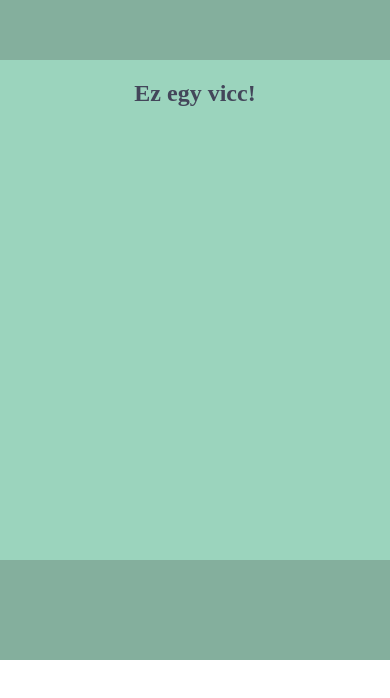
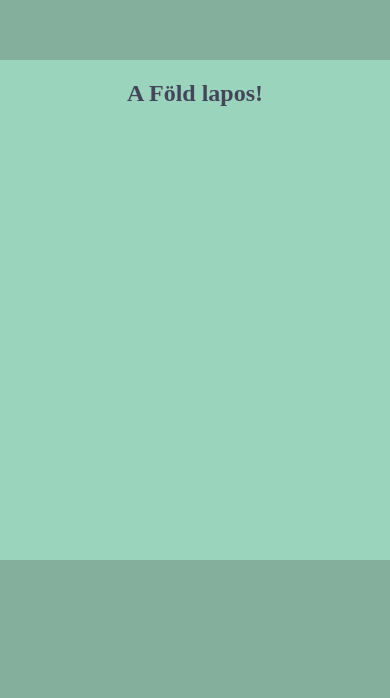
Before and after one commit to Soocy/itsajoke, a plain HTML site: page index.html in a window 390 px wide. Shown: the part 1240-1938 px from the top of the page. Before the commit the page ends 1900 px from the top, so only its background shows below. Drawn offline with nearby package versions, Linux system fonts and the light colour scheme.

Commit message:
no mobile yet :/

```diff
--- a/css/_index.sass
+++ b/css/_index.sass
@@ -5,7 +5,7 @@ body
 
 section
   position: absolute
-  height: 700px
+  height: 900px
   width: 100%
   background-color: #84af9d
   z-index: 4
--- a/index.html
+++ b/index.html
@@ -18,7 +18,7 @@
     </header>
     <section>
       <div class="content">
-        <h1>Ez egy vicc!</h1>
+        <h1>A Föld lapos!</h1>
       </div>
     </section>
   </body>
```
Also changed, not shown: css/main.css, img/Moon.png (added), 1 other file.
